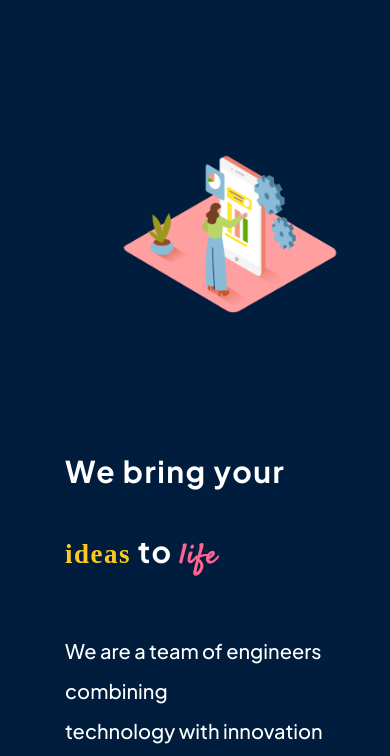
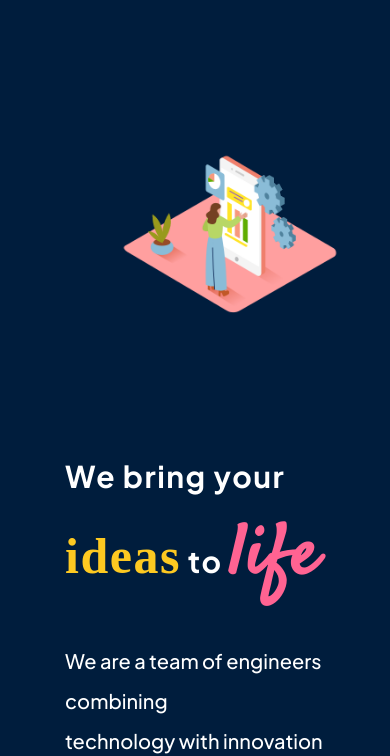
Before and after one commit to tanusnm/nesa_test, a plain HTML site: page index.html in a window 390 px wide. Shown: the part 97-853 px from the top of the page. Drawn offline with nearby package versions, Linux system fonts and the light colour scheme; files whose address does not match are found by name; a web font is replaced by a local one.

Commit message:
update screen size #2

```diff
--- a/assets/css/style.css
+++ b/assets/css/style.css
@@ -289,7 +289,8 @@ h3{
 #hero .btn {
         font-size: 12px;
     }
-#hero h1 span,
+#hero h1 span{
+}
 
 #hero h3 span {
 		font-size: 90% !important; /* Adjust the font size for spans */
```
